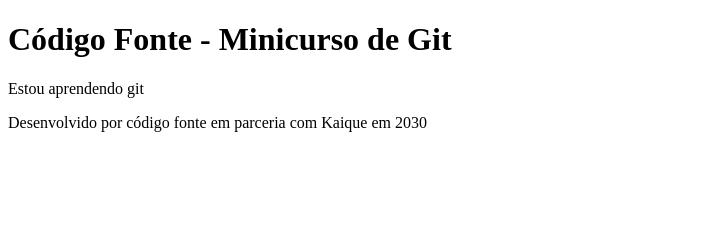
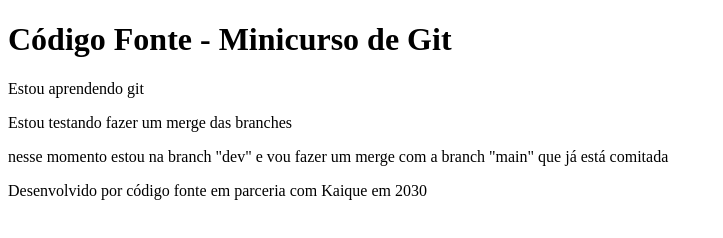
Before and after one commit to kaique-silvestre/codigo_fonte-git_minicurso, a plain HTML site: page index.html in a window 1280 px wide. Shown: the whole page, without its empty margins (0-723 px from the left). Drawn offline with Linux system fonts and the light colour scheme.

Commit message:
Primeiro commit da branch dev

```diff
--- a/index.html
+++ b/index.html
@@ -9,6 +9,8 @@
 
 <h1>Código Fonte - Minicurso de Git</h1>
 <p>Estou aprendendo git</p>
+<p>Estou testando fazer um merge das branches</p>
+<p>nesse momento estou na branch "dev" e vou fazer um merge com a branch "main" que já está comitada </p>
 
 <footer>Desenvolvido por código fonte em parceria com Kaique em 2030</footer>
 
```
